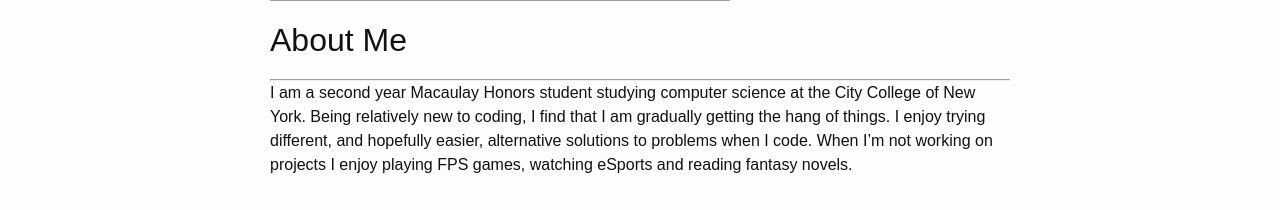
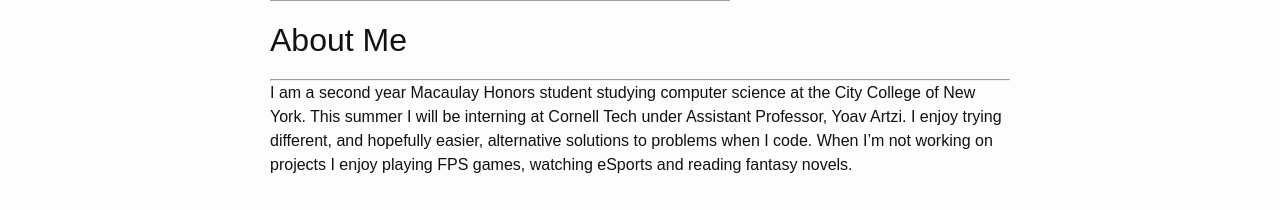
Before and after one commit to s1cyan/s1cyan.github.io, a Jekyll site: the page built from index.md, in a window 1280 px wide. Shown: the part 703-913 px from the top of the page. Built offline with Jekyll 4.4.1, drawn with Linux system fonts in a browser that asks for light colours; grey boxes are pictures that could not be loaded.

Commit message:
Updates main page description

```diff
--- a/index.markdown
+++ b/index.md
@@ -9,7 +9,6 @@ layout: default
 
 
 I am a second year Macaulay Honors student studying computer science at
-the City College of New York. Being relatively new to coding, I find
-that I am gradually getting the hang of things. I enjoy trying different,
+the City College of New York. This summer I will be interning at Cornell Tech under Assistant Professor, Yoav Artzi. I enjoy trying different,
 and hopefully easier, alternative solutions to problems when I code. When I'm not
 working on projects I enjoy playing FPS games, watching eSports and reading fantasy novels.
```
